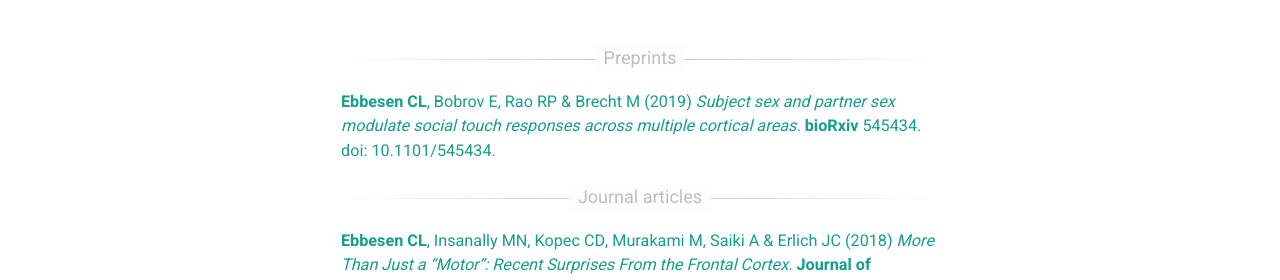
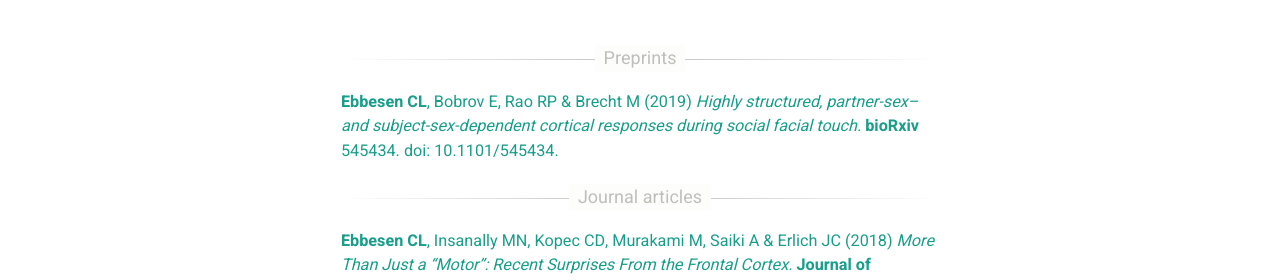
Before and after one commit to chrelli/chrelli.github.io, a Jekyll site: the page built from _pages/publications.md, in a window 1280 px wide. Shown: the part 159-439 px from the top of the page. Built offline with Jekyll 4.4.1, drawn with Linux system fonts in a browser that asks for light colours; nearby versions of some CDN libraries; some web fonts are replaced; a style sheet for code colours, icons or effects is not loaded.

Commit message:
Update publications.md

```diff
--- a/_pages/publications.md
+++ b/_pages/publications.md
@@ -20,7 +20,7 @@
 --->
 <hr class="hr-text" data-content="Preprints">
 
-[**Ebbesen CL**, Bobrov E, Rao RP & Brecht M (2019) *Subject sex and partner sex modulate social touch responses across multiple cortical areas.* **bioRxiv** 545434. doi: 10.1101/545434.](https://doi.org/10.1101/545434)
+[**Ebbesen CL**, Bobrov E, Rao RP & Brecht M (2019) *Highly structured, partner-sex– and subject-sex-dependent cortical responses during social facial touch.* **bioRxiv** 545434. doi: 10.1101/545434.](https://doi.org/10.1101/545434)
 {: style="font-size: 90%;"}
 
 <hr class="hr-text" data-content="Journal articles">
```
